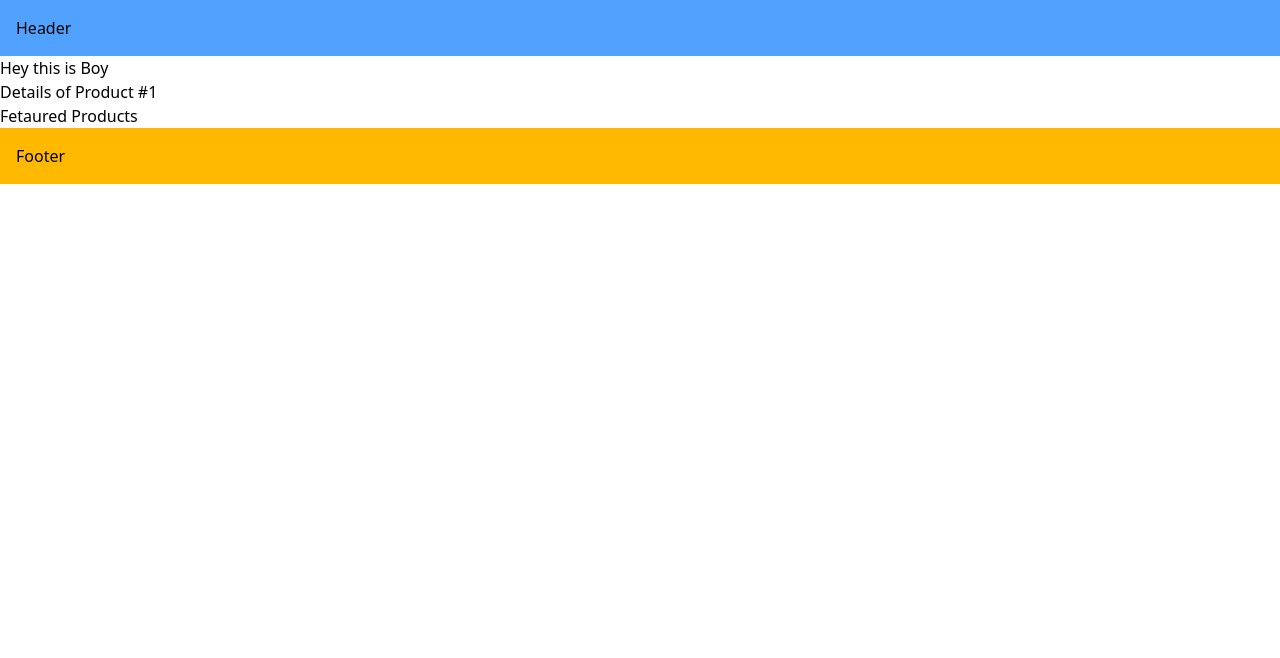
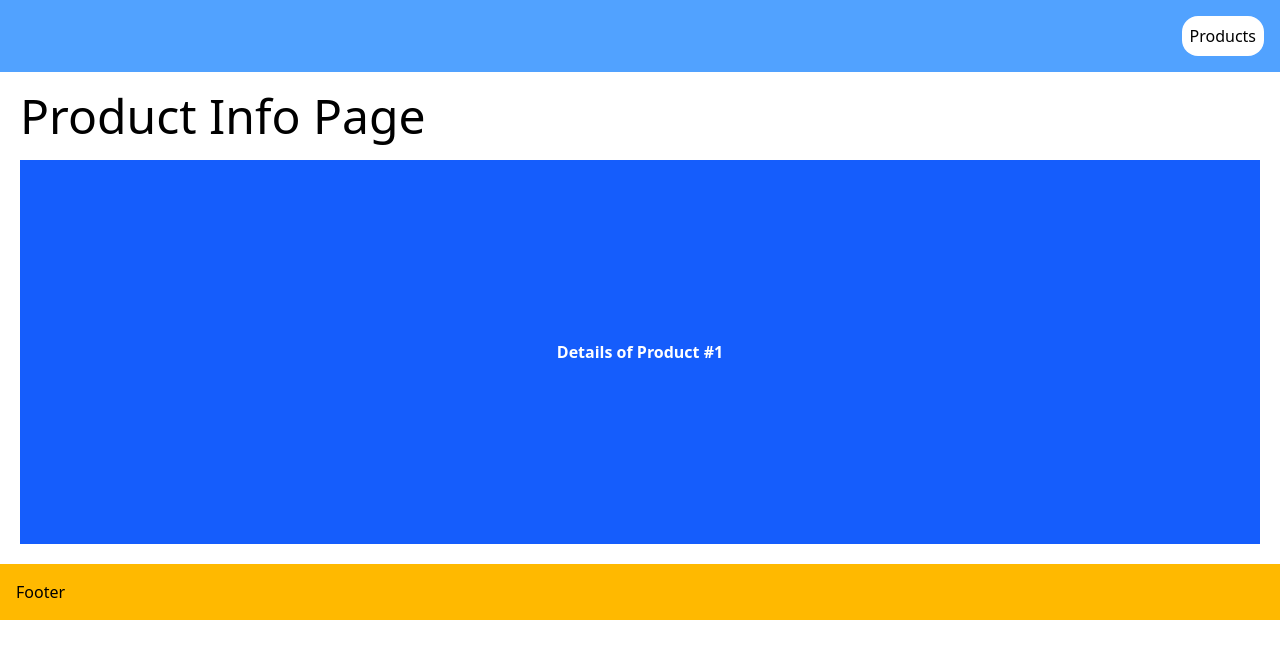
Before and after one commit to Nazil1712/NextJS, a Next.js app in the folder learning-next/: page /products/1 in a window 1280 px wide. Shown: the top 658 px of the page. Built offline with nearby package versions, Linux system fonts and the light colour scheme.

Commit message:
Error - error.js

```diff
--- a/learning-next/src/app/(others)/layout.js
+++ b/learning-next/src/app/(others)/layout.js
@@ -1,3 +1,4 @@
+import Link from 'next/link';
 import '../globals.css'
 // import "./globals.css"
 
@@ -15,8 +16,8 @@ export default function NonAuthLayout({ children }) {
   return (
     <html lang="en">
       <body>
-        <header className='bg-blue-400 p-4'>
-          <p>Header</p>
+        <header className='bg-blue-400 p-4 flex justify-end'>
+          <Link className='bg-white p-2 rounded-2xl' href={'/products'}>Products</Link>
         </header>
 
         {children}
--- /dev/null
+++ b/learning-next/src/app/(others)/products/[productId]/error.js
@@ -0,0 +1,12 @@
+"use client"
+
+
+export default function ErrorBoundary({error}) {
+
+    console.log(error.message)
+    return(
+        <>
+        <h1 className="text-5xl text-red-600 m-5">!!!! {error.message} !!!!</h1>
+        </>
+    )
+}
--- a/learning-next/src/app/(others)/products/[productId]/layout.js
+++ b/learning-next/src/app/(others)/products/[productId]/layout.js
@@ -1,9 +1,9 @@
 export default function productDetailsLayout({ children }) {
   return (
     <div>
-      <h1>Hey this is Boy</h1>
+      <h1 className="text-5xl m-5">Product Info Page</h1>
       {children}
-      <h2>Fetaured Products</h2>
+      {/* <h2>Fetaured Products</h2> */}
     </div>
   );
 }
--- a/learning-next/src/app/(others)/products/[productId]/page.js
+++ b/learning-next/src/app/(others)/products/[productId]/page.js
@@ -7,14 +7,35 @@ export const generateMetadata = async({params}) =>{
 }
 
 
+function getRandomInt(number) {
+    return Math.floor(Math.random() * number)
+
+    /*
+
+        ... * 1  ==> 0
+        ... * 2  ==> 0, 1
+        ... * 3  ==> 0, 1, 2
+        ... * 4 ==> 0, 1, 2, 3
+
+    */
+}
+
+
 export default async function ProductDetails({params}) {
+
+    const randomNumber = getRandomInt(2); // 0 OR 1
+
+    if(randomNumber === 1) {
+        throw new Error("Error Loading Product!")
+    }
 
     const {productId} = await params;
 
     return (
         <>
 
-        <h1>Details of Product #{productId}</h1>
+        <h1 className="m-5 bg-blue-600 text-white h-96 font-bold flex justify-center items-center">Details of Product #{productId}</h1>
+
         </>
     )
 }
--- a/learning-next/src/app/(others)/products/[productId]/reviews/[reviewId]/page.js
+++ b/learning-next/src/app/(others)/products/[productId]/reviews/[reviewId]/page.js
@@ -1,4 +1,4 @@
-import {notFound, redirect} from "next/navigation";
+import { redirect} from "next/navigation";
 
 
 export default async function ReviewsDetails({params}) {
--- a/learning-next/src/app/(others)/products/page.js
+++ b/learning-next/src/app/(others)/products/page.js
@@ -1,5 +1,5 @@
 import Link from "next/link";
-import { notFound } from "next/navigation";
+// import { notFound } from "next/navigation";
 
 export default function ProductList() {
   // notFound();
--- a/learning-next/src/app/_lib/formate-date.js
+++ b/learning-next/src/app/_lib/formate-date.js
@@ -1,3 +1,3 @@
-const formateDate = () =>{
+/* const formateDate = () =>{
     // Logic for formatting date
-}
+} */
--- a/learning-next/src/app/_lib/page.js
+++ b/learning-next/src/app/_lib/page.js
@@ -1,7 +1,7 @@
 export default function Library() {
     return (
         <>
-        <h1>This will not be visible on browser, because folder contains "_" at front</h1>
+        <h1>This will not be visible on browser, because folder contains at front</h1>
         </>
     )
 }
```
Also changed, not shown: learning-next/public/image.jpg (added), 1 other file (tests, documents, lock files or other folders).
